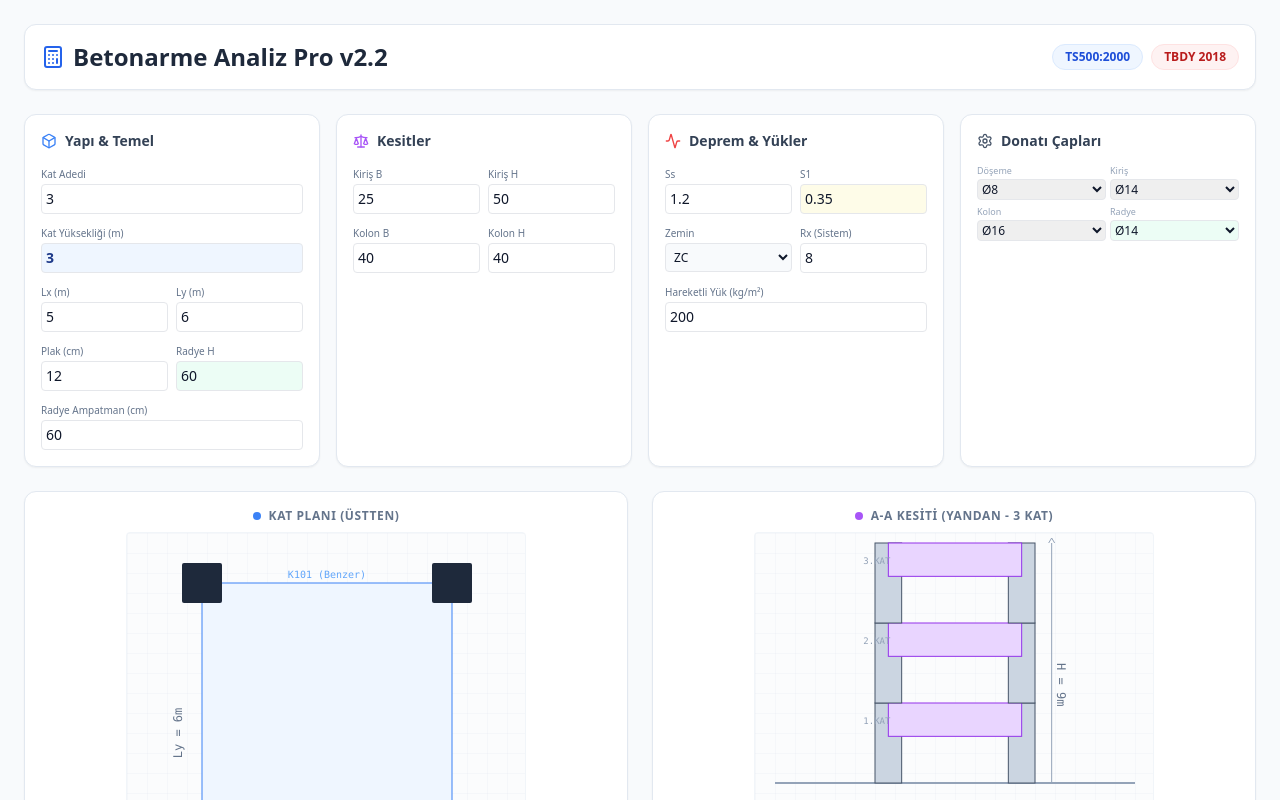
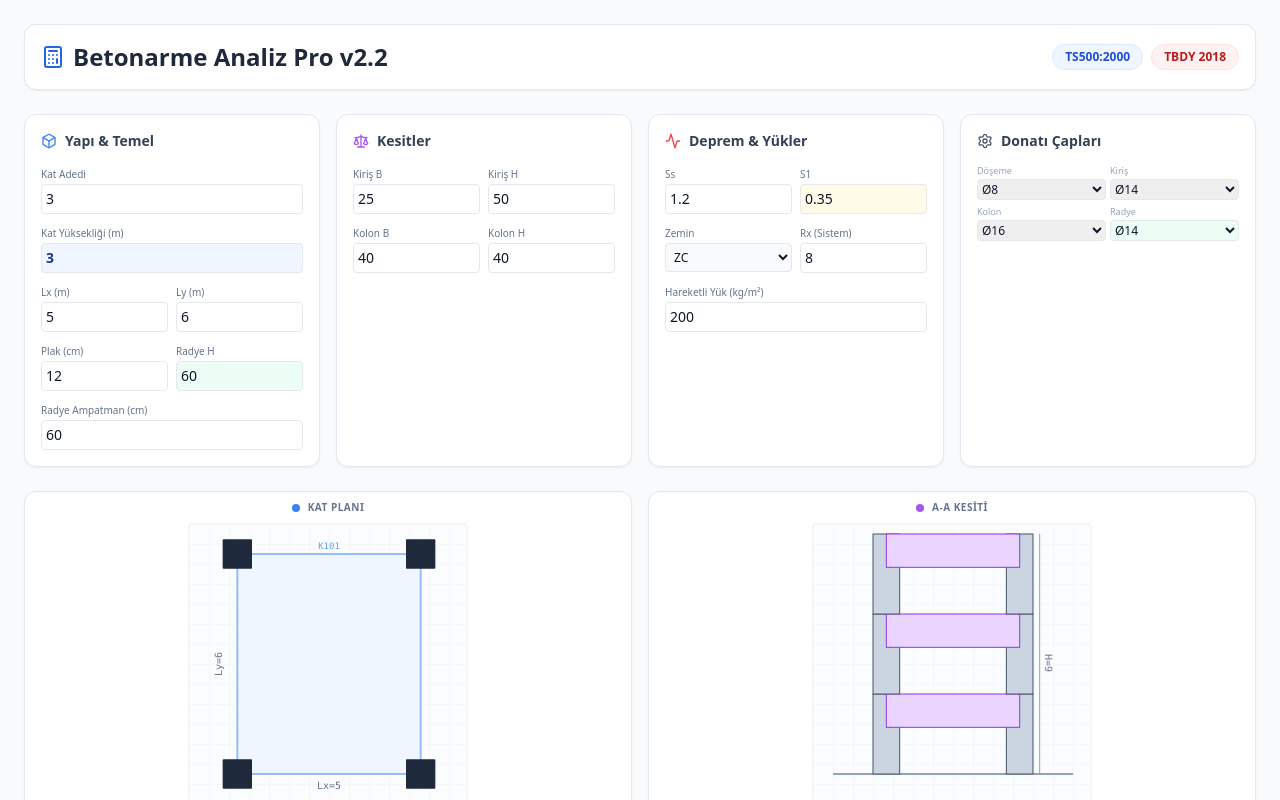
Before and after one commit to yucelce/betonarme-Statik, a React (Vite) app: page / in a window 1280 px wide. Shown: the top 800 px of the page. Built offline with nearby package versions, Linux system fonts and the light colour scheme.

Commit message:
fix(Visualizer): Adjust canvas and element sizing
Reduce canvas size for better layout integration and adjust padding. Scale down column dimensions for a more appropriate visual representation. Optimize elevation canvas height and padding to match new canvas dimensions.

```diff
--- a/components/Visualizer.tsx
+++ b/components/Visualizer.tsx
@@ -7,9 +7,10 @@ interface Props {
 }
 
 const Visualizer: React.FC<Props> = ({ dimensions, sections }) => {
-  // Plan görünüşü için ölçekleme
-  const canvasSize = 400;
-  const padding = 50;
+  // --- BOYUT AYARLARI ---
+  // "Yapı & Temel" kartının yüksekliğine denk gelmesi için boyutu küçültüyoruz.
+  const canvasSize = 280;
+  const padding = 30; // Padding'i de biraz azalttık
   const maxDim = Math.max(dimensions.lx, dimensions.ly);
   const scale = (canvasSize - padding * 2) / maxDim;
 
@@ -19,41 +20,39 @@ const Visualizer: React.FC<Props> = ({ dimensions, sections }) => {
   const startX = (canvasSize - widthPx) / 2;
   const startY = (canvasSize - heightPx) / 2;
 
-  // Kolon görsel boyutu (ölçekli ama çok küçük olmasın diye min sınır)
-  const colW = Math.max(sections.colWidth * scale / 50, 12);
-  const colH = Math.max(sections.colDepth * scale / 50, 12);
+  // Kolon görsel boyutu
+  const colW = Math.max(sections.colWidth * scale / 50, 8);
+  const colH = Math.max(sections.colDepth * scale / 50, 8);
 
   // --- YAN GÖRÜNÜŞ (KESİT) HESAPLARI ---
   const storyCount = dimensions.storyCount || 1;
   const totalHeight = dimensions.h * storyCount;
 
-  // Kesit için yeni ölçek (Yüksekliğe veya genişliğe göre sığdır)
-  const elevationHeight = 300; // Kesit çizim alanı yüksekliği
+  const elevationHeight = 280; // Yüksekliği de eşitledik
   const maxDimElev = Math.max(dimensions.lx, totalHeight);
-  const scaleElev = (elevationHeight - 60) / maxDimElev; // 60px padding
+  const scaleElev = (elevationHeight - 40) / maxDimElev;
 
   const elevWidthPx = dimensions.lx * scaleElev;
   const elevTotalHPx = totalHeight * scaleElev;
   const storyHPx = dimensions.h * scaleElev;
 
   const elevStartX = (canvasSize - elevWidthPx) / 2;
-  const elevStartY = padding; // Üstten boşluk (SVG içinde translate ile aşağı iteceğiz)
+  // const elevStartY = padding;
 
-  // Kiriş ve Kolon kalınlıkları (Kesit için)
-  const beamDepthPx = Math.max(sections.beamDepth * scaleElev / 40, 6);
-  const colWidthPx = Math.max(sections.colWidth * scaleElev / 40, 8);
+  const beamDepthPx = Math.max(sections.beamDepth * scaleElev / 40, 4);
+  const colWidthPx = Math.max(sections.colWidth * scaleElev / 40, 6);
 
   return (
-    // DEĞİŞİKLİK BURADA: flex-col yerine grid yapısı kullanılarak yan yana getirildi.
-    <div className="w-full grid grid-cols-1 md:grid-cols-2 gap-6">
+    // İki görseli yan yana ve ortalayarak gösteren kapsayıcı
+    <div className="w-full h-full grid grid-cols-1 md:grid-cols-2 gap-4 items-stretch">
 
       {/* 1. PLAN GÖRÜNÜŞÜ */}
-      <div className="flex flex-col items-center bg-white rounded-xl shadow-sm border border-slate-200 p-4">
-        <h3 className="text-slate-500 text-xs font-bold mb-2 tracking-wider uppercase flex items-center gap-2">
+      <div className="flex flex-col items-center justify-center bg-white rounded-xl shadow-sm border border-slate-200 p-2 h-full">
+        <h3 className="text-slate-500 text-[10px] font-bold mb-2 tracking-wider uppercase flex items-center gap-2">
           <span className="w-2 h-2 rounded-full bg-blue-500"></span>
-          Kat Planı (Üstten)
+          Kat Planı
         </h3>
-        <svg width={canvasSize} height={canvasSize} className="border border-slate-100 bg-slate-50/50 rounded w-full h-auto max-w-[400px]">
+        <svg width={canvasSize} height={canvasSize} className="border border-slate-100 bg-slate-50/50 rounded">
           <defs>
             <pattern id="grid" width="20" height="20" patternUnits="userSpaceOnUse">
               <path d="M 20 0 L 0 0 0 20" fill="none" stroke="#e2e8f0" strokeWidth="0.5"/>
@@ -61,7 +60,7 @@ const Visualizer: React.FC<Props> = ({ dimensions, sections }) => {
           </defs>
           <rect width="100%" height="100%" fill="url(#grid)" />
 
-          {/* Döşeme / Kirişler */}
+          {/* Döşeme */}
           <rect
             x={startX}
             y={startY}
@@ -73,102 +72,47 @@ const Visualizer: React.FC<Props> = ({ dimensions, sections }) => {
             strokeOpacity="0.5"
           />
 
-          {/* Kiriş İsimleri (Opsiyonel) */}
-          <text x={startX + widthPx/2} y={startY - 5} textAnchor="middle" className="text-[10px] fill-blue-400 font-mono">K101 (Benzer)</text>
+          {/* Kiriş Etiketi */}
+          <text x={startX + widthPx/2} y={startY - 5} textAnchor="middle" className="text-[9px] fill-blue-400 font-mono">K101</text>
 
           {/* Kolonlar */}
-          <rect x={startX - colW/2} y={startY - colH/2} width={colW} height={colH} fill="#1e293b" rx="2" />
-          <rect x={startX + widthPx - colW/2} y={startY - colH/2} width={colW} height={colH} fill="#1e293b" rx="2" />
-          <rect x={startX - colW/2} y={startY + heightPx - colH/2} width={colW} height={colH} fill="#1e293b" rx="2" />
-          <rect x={startX + widthPx - colW/2} y={startY + heightPx - colH/2} width={colW} height={colH} fill="#1e293b" rx="2" />
+          <rect x={startX - colW/2} y={startY - colH/2} width={colW} height={colH} fill="#1e293b" rx="1" />
+          <rect x={startX + widthPx - colW/2} y={startY - colH/2} width={colW} height={colH} fill="#1e293b" rx="1" />
+          <rect x={startX - colW/2} y={startY + heightPx - colH/2} width={colW} height={colH} fill="#1e293b" rx="1" />
+          <rect x={startX + widthPx - colW/2} y={startY + heightPx - colH/2} width={colW} height={colH} fill="#1e293b" rx="1" />
 
-          {/* Ölçülendirme */}
-          <text x={startX + widthPx / 2} y={startY + heightPx + 20} textAnchor="middle" className="text-xs fill-slate-500 font-mono">
-            Lx = {dimensions.lx}m
-          </text>
-          <text x={startX - 20} y={startY + heightPx / 2} textAnchor="middle" transform={`rotate(-90, ${startX - 20}, ${startY + heightPx / 2})`} className="text-xs fill-slate-500 font-mono">
-            Ly = {dimensions.ly}m
-          </text>
+          {/* Ölçüler */}
+          <text x={startX + widthPx / 2} y={startY + heightPx + 15} textAnchor="middle" className="text-[10px] fill-slate-500 font-mono">Lx={dimensions.lx}</text>
+          <text x={startX - 15} y={startY + heightPx / 2} textAnchor="middle" transform={`rotate(-90, ${startX - 15}, ${startY + heightPx / 2})`} className="text-[10px] fill-slate-500 font-mono">Ly={dimensions.ly}</text>
         </svg>
       </div>
 
       {/* 2. KESİT GÖRÜNÜŞÜ */}
-      <div className="flex flex-col items-center bg-white rounded-xl shadow-sm border border-slate-200 p-4">
-        <h3 className="text-slate-500 text-xs font-bold mb-2 tracking-wider uppercase flex items-center gap-2">
+      <div className="flex flex-col items-center justify-center bg-white rounded-xl shadow-sm border border-slate-200 p-2 h-full">
+        <h3 className="text-slate-500 text-[10px] font-bold mb-2 tracking-wider uppercase flex items-center gap-2">
           <span className="w-2 h-2 rounded-full bg-purple-500"></span>
-          A-A Kesiti (Yandan - {storyCount} Kat)
+          A-A Kesiti
         </h3>
-        <svg width={canvasSize} height={elevationHeight} className="border border-slate-100 bg-slate-50/50 rounded w-full h-auto max-w-[400px]">
+        <svg width={canvasSize} height={elevationHeight} className="border border-slate-100 bg-slate-50/50 rounded">
           <rect width="100%" height="100%" fill="url(#grid)" />
 
           <g transform={`translate(0, ${elevationHeight - padding}) scale(1, -1)`}>
-            {/* Zemin Çizgisi */}
             <line x1="20" y1="0" x2={canvasSize-20} y2="0" stroke="#94a3b8" strokeWidth="2" />
 
-            {/* Bina Döngüsü */}
             {Array.from({ length: storyCount }).map((_, i) => {
               const yPos = i * storyHPx;
               return (
                 <g key={i}>
-                  {/* Sol Kolon */}
-                  <rect
-                    x={elevStartX - colWidthPx/2}
-                    y={yPos}
-                    width={colWidthPx}
-                    height={storyHPx}
-                    fill="#cbd5e1"
-                    stroke="#475569"
-                    strokeWidth="1"
-                  />
-                  {/* Sağ Kolon */}
-                  <rect
-                    x={elevStartX + elevWidthPx - colWidthPx/2}
-                    y={yPos}
-                    width={colWidthPx}
-                    height={storyHPx}
-                    fill="#cbd5e1"
-                    stroke="#475569"
-                    strokeWidth="1"
-                  />
-                  {/* Kiriş (Kat Döşemesi) */}
-                  <rect
-                    x={elevStartX}
-                    y={yPos + storyHPx - beamDepthPx}
-                    width={elevWidthPx}
-                    height={beamDepthPx}
-                    fill="#e9d5ff"
-                    stroke="#9333ea"
-                    strokeWidth="1"
-                  />
-                  {/* Kat Etiketi (Ters çevirdiğimiz için scale(1, -1) ile düzeltiyoruz) */}
-                  <text
-                    x={elevStartX - 25}
-                    y={-(yPos + storyHPx - beamDepthPx/2 - 4)}
-                    transform="scale(1, -1)"
-                    className="text-[9px] fill-slate-400 font-mono"
-                  >
-                    {(i+1)}.KAT
-                  </text>
+                  <rect x={elevStartX - colWidthPx/2} y={yPos} width={colWidthPx} height={storyHPx} fill="#cbd5e1" stroke="#475569" strokeWidth="1"/>
+                  <rect x={elevStartX + elevWidthPx - colWidthPx/2} y={yPos} width={colWidthPx} height={storyHPx} fill="#cbd5e1" stroke="#475569" strokeWidth="1"/>
+                  <rect x={elevStartX} y={yPos + storyHPx - beamDepthPx} width={elevWidthPx} height={beamDepthPx} fill="#e9d5ff" stroke="#9333ea" strokeWidth="1"/>
                 </g>
               );
             })}
           </g>
 
-          {/* Toplam Yükseklik Oku */}
-          <line x1={elevStartX + elevWidthPx + 30} y1={elevationHeight - padding} x2={elevStartX + elevWidthPx + 30} y2={elevationHeight - padding - elevTotalHPx} stroke="#94a3b8" strokeWidth="1" />
-          {/* Ok Uçları */}
-          <path d={`M ${elevStartX + elevWidthPx + 27} ${elevationHeight - padding - elevTotalHPx} L ${elevStartX + elevWidthPx + 30} ${elevationHeight - padding - elevTotalHPx - 5} L ${elevStartX + elevWidthPx + 33} ${elevationHeight - padding - elevTotalHPx}`} fill="none" stroke="#94a3b8" />
-
-          {/* Yükseklik Metni */}
-          <text
-             x={elevStartX + elevWidthPx + 35}
-             y={elevationHeight - padding - elevTotalHPx / 2}
-             className="text-xs fill-slate-500 font-mono"
-             transform={`rotate(90, ${elevStartX + elevWidthPx + 35}, ${elevationHeight - padding - elevTotalHPx / 2})`}
-          >
-            H = {totalHeight}m
-          </text>
-
+          <line x1={elevStartX + elevWidthPx + 20} y1={elevationHeight - padding} x2={elevStartX + elevWidthPx + 20} y2={elevationHeight - padding - elevTotalHPx} stroke="#94a3b8" strokeWidth="1" />
+          <text x={elevStartX + elevWidthPx + 25} y={elevationHeight - padding - elevTotalHPx / 2} className="text-[10px] fill-slate-500 font-mono" transform={`rotate(90, ${elevStartX + elevWidthPx + 25}, ${elevationHeight - padding - elevTotalHPx / 2})`}>H={totalHeight}</text>
         </svg>
       </div>
 
```
